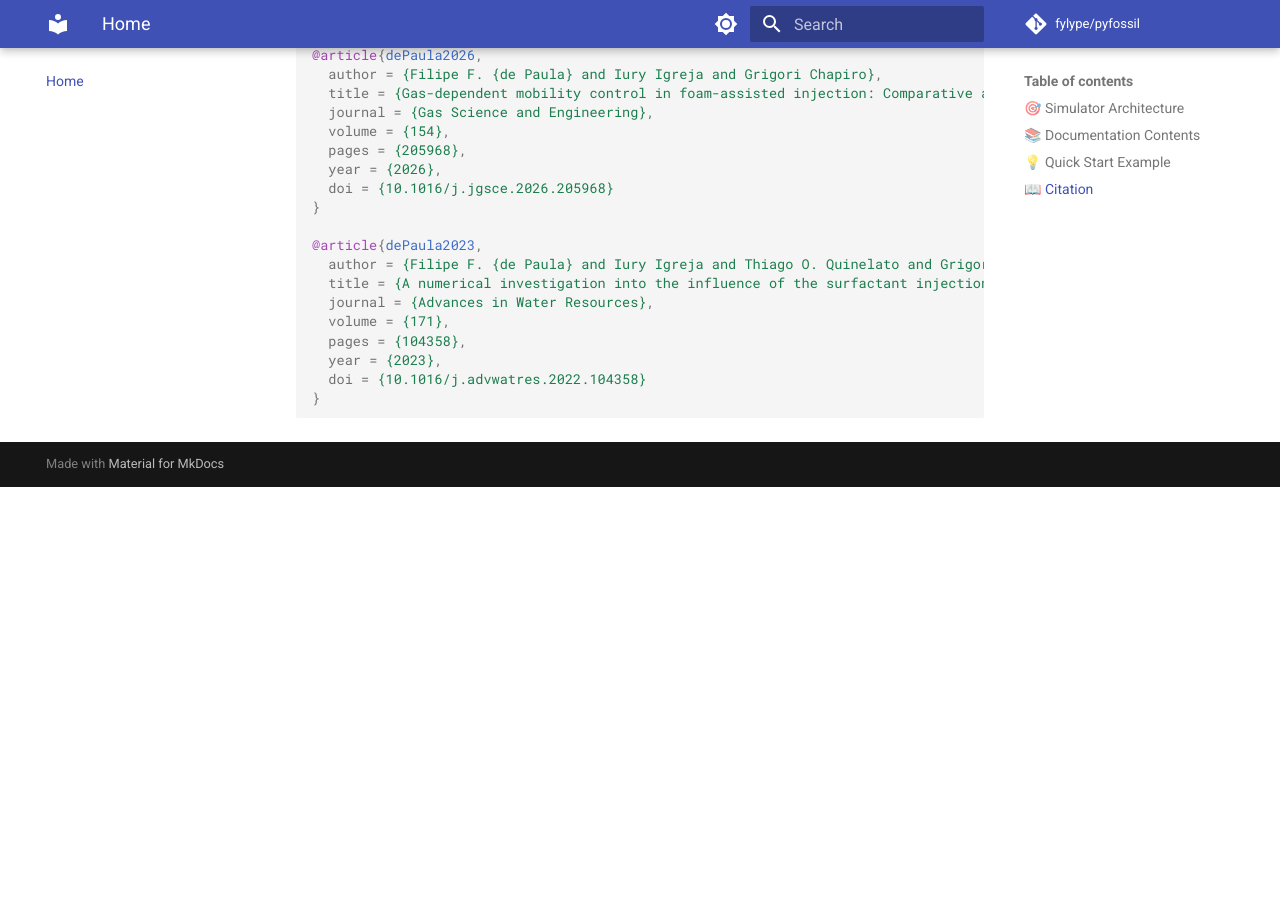
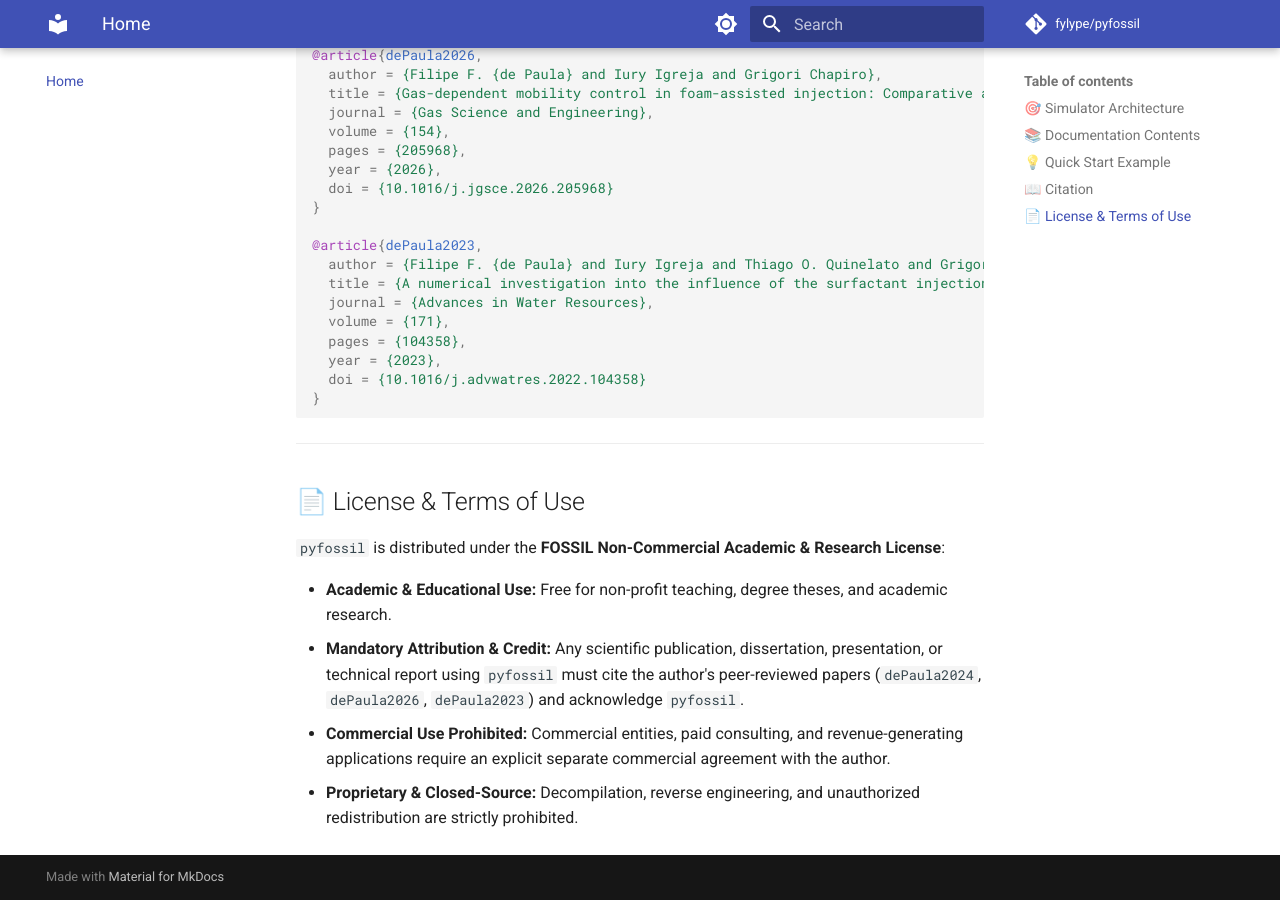
Before and after one commit to fylype/pyfossil, an MkDocs documentation site: the page built from docs/index.md, in a window 1280 px wide and 900 px high, scrolled down 2417 px. Built offline with MkDocs 1.6.1 and Material for MkDocs 9.7.7, drawn with Linux system fonts in a browser that asks for light colours; comment, search, counter and statistics services are not loaded; before the commit the page ends 2904 px from its top, so only the background shows below that.

Commit message:
docs(license): adopt FOSSIL Non-Commercial Academic License with mandatory citation

````diff
--- a/docs/index.md
+++ b/docs/index.md
@@ -101,3 +101,14 @@ If you use `pyfossil` or `FOSSIL` in your scientific work, please cite the under
   doi = {10.1016/j.advwatres.2022.104358}
 }
 ```
+
+---
+
+## 📄 License & Terms of Use
+
+`pyfossil` is distributed under the **FOSSIL Non-Commercial Academic & Research License**:
+
+- **Academic & Educational Use:** Free for non-profit teaching, degree theses, and academic research.
+- **Mandatory Attribution & Credit:** Any scientific publication, dissertation, presentation, or technical report using `pyfossil` must cite the author's peer-reviewed papers (`dePaula2024`, `dePaula2026`, `dePaula2023`) and acknowledge `pyfossil`.
+- **Commercial Use Prohibited:** Commercial entities, paid consulting, and revenue-generating applications require an explicit separate commercial agreement with the author.
+- **Proprietary & Closed-Source:** Decompilation, reverse engineering, and unauthorized redistribution are strictly prohibited.
````
Also changed, not shown: README.md (+14 -1 lines), 1 other file.
